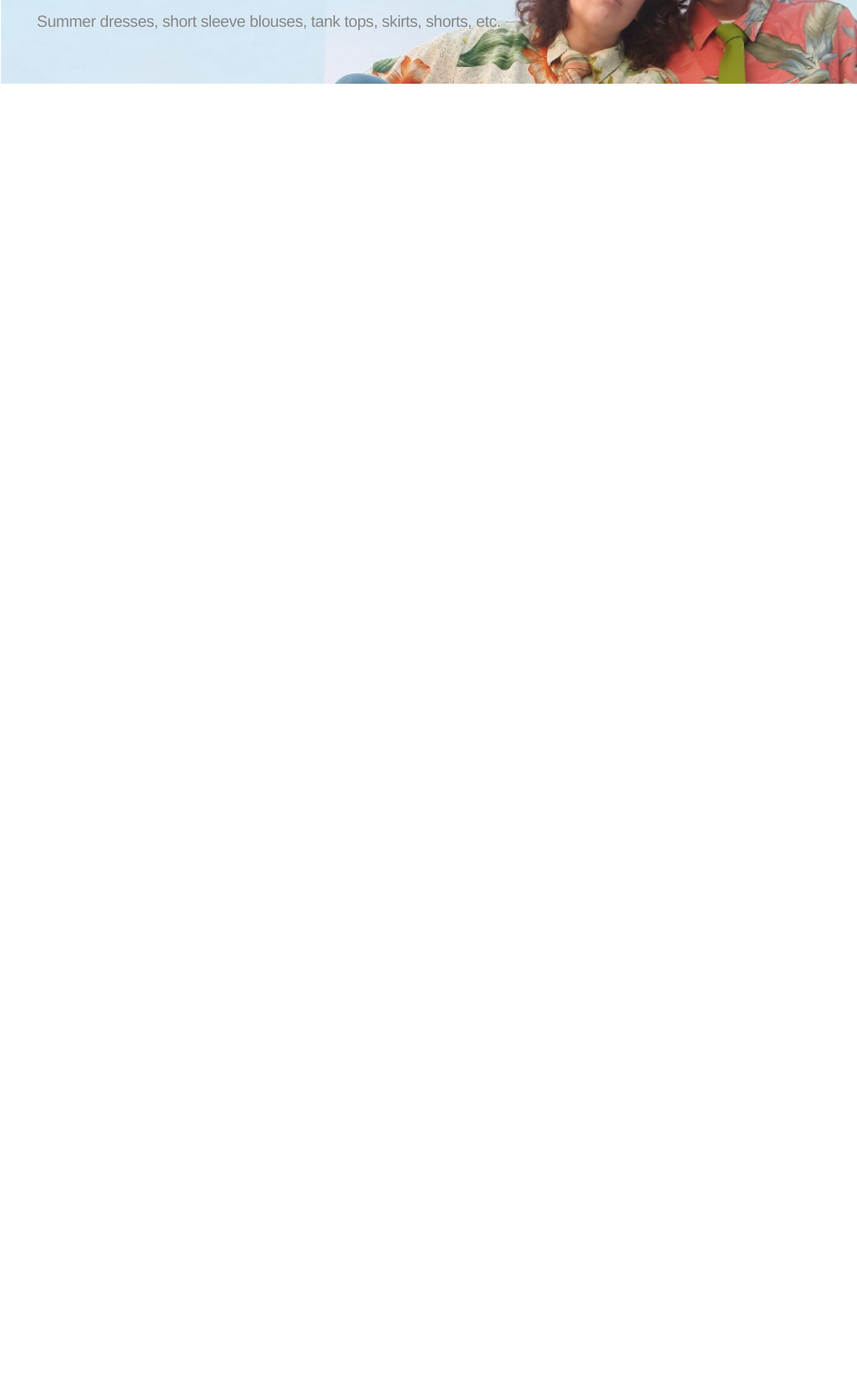
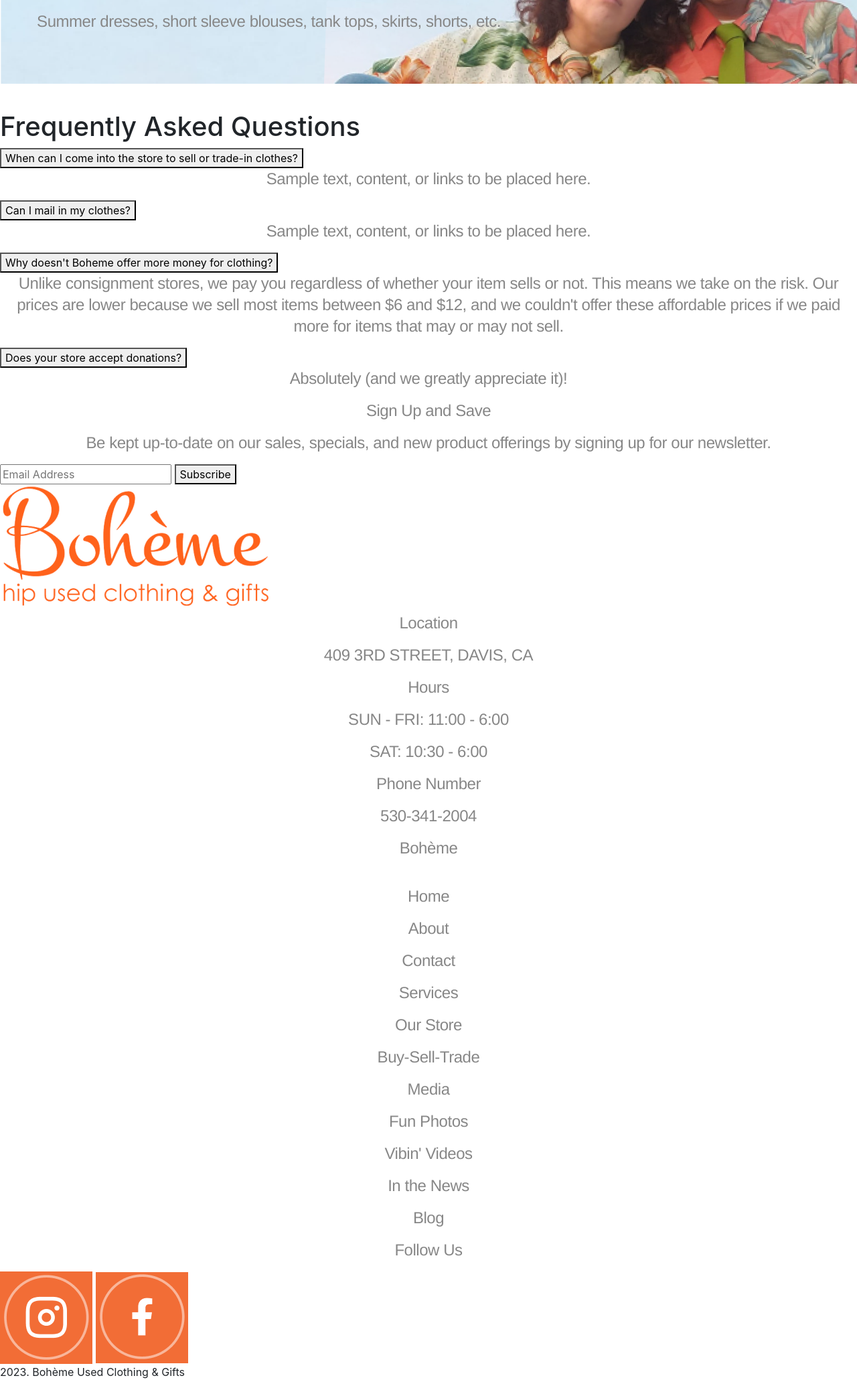
Before and after one commit to Ruprabhu25/boheme-website, a Flask app: template templates/trade.html in a window 1280 px wide. Shown: the part 175-2235 px from the top of the page at 67% size. Before the commit the page ends 300 px from the top, so only its background shows below. Run offline with Flask 3, Linux system fonts and the light colour scheme; the template is opened without the code that fills it, so the values that code supplies are empty; some libraries are stand-ins or nearby versions; some web fonts are replaced.

Commit message:
faq and footer

```diff
--- a/templates/trade.html
+++ b/templates/trade.html
@@ -25,5 +25,129 @@
     <div id="earn-titles">
 
     </div>
+    <div id="faq">
+      <h1 class="faqh">Frequently Asked Questions</h1>
+      <button type="button" class="collapsible">
+        When can I come into the store to sell or trade-in clothes?
+      </button>
+      <div class="content">
+        <p>Sample text, content, or links to be placed here.</p>
+      </div>
+      <button type="button" class="collapsible">
+        Can I mail in my clothes?
+      </button>
+      <div class="content">
+        <p>Sample text, content, or links to be placed here.</p>
+      </div>
+      <button type="button" class="collapsible">
+        Why doesn't Boheme offer more money for clothing?
+      </button>
+      <div class="content">
+        <p>
+          Unlike consignment stores, we pay you regardless of whether your item
+          sells or not. This means we take on the risk. Our prices are lower
+          because we sell most items between $6 and $12, and we couldn't offer
+          these affordable prices if we paid more for items that may or may not
+          sell.
+        </p>
+      </div>
+      <button type="button" class="collapsible">
+        Does your store accept donations?
+      </button>
+      <div class="content">
+        <p>Absolutely (and we greatly appreciate it)!</p>
+      </div>
+    </div>
+
+    <script>
+      var coll = document.getElementsByClassName("collapsible");
+      var i;
+
+      for (i = 0; i < coll.length; i++) {
+        coll[i].addEventListener("click", function () {
+          this.classList.toggle("active");
+          var content = this.nextElementSibling;
+          if (content.style.maxHeight) {
+            content.style.maxHeight = null;
+          } else {
+            content.style.maxHeight = content.scrollHeight + "px";
+          }
+        });
+      }
+    </script>
+    <!--footer-->
+    <div id="footer">
+      <div id="footer-top">
+        <div id="footer-info">
+          <p class="bold-text-footer">Sign Up and Save</p>
+          <p class="text-footer">
+            Be kept up-to-date on our sales, specials, and new product offerings
+            by signing up for our newsletter.
+          </p>
+        </div>
+        <div id="email-footer">
+          <input id="email-input" type="text" placeholder="Email Address" />
+          <button id="email-button">Subscribe</button>
+        </div>
+      </div>
+      <div id="footer-bottom">
+        <div id="footer-logo-container">
+          <img id="footer-logo" src="/static/img/boheme-logo-full.png" />
+        </div>
+        <div id="footer-location-hours">
+          <p class="bold-text-footer">Location</p>
+          <p class="text-footer">409 3RD STREET, DAVIS, CA</p>
+          <p class="bold-text-footer">Hours</p>
+          <p class="text-footer">SUN - FRI: 11:00 - 6:00</p>
+          <p class="text-footer">SAT: 10:30 - 6:00</p>
+          <p class="bold-text-footer">Phone Number</p>
+          <p class="text-footer">530-341-2004</p>
+        </div>
+        <div id="footer-boheme">
+          <p class="bold-text-footer">Bohème</p>
+          <p style="padding-top: 24px" class="text-footer text-footer-right">
+            Home
+          </p>
+          <p class="text-footer text-footer-right">About</p>
+          <p style="cursor: pointer" class="text-footer">Contact</p>
+        </div>
+        <div id="footer-services">
+          <p style="cursor: auto" class="bold-text-footer text-footer-right">
+            Services
+          </p>
+          <p class="text-footer text-footer-right">Our Store</p>
+          <p style="cursor: pointer" class="text-footer">Buy-Sell-Trade</p>
+        </div>
+        <div id="footer-media">
+          <p style="cursor: auto" class="bold-text-footer text-footer-right">
+            Media
+          </p>
+          <p class="text-footer text-footer-right">Fun Photos</p>
+          <p class="text-footer text-footer-right">Vibin' Videos</p>
+          <p class="text-footer text-footer-right">In the News</p>
+          <p style="cursor: pointer" class="text-footer">Blog</p>
+        </div>
+        <div id="footer-follow-us">
+          <p style="cursor: auto" class="bold-text-footer text-footer-right">
+            Follow Us
+          </p>
+          <a href="https://www.instagram.com/boheme.threads/?hl=en">
+            <img
+              style="cursor: pointer"
+              src="/static/img/footer-instagram.png"
+              class="footer-icon"
+            />
+          </a>
+          <a href="https://www.facebook.com/BohemeThreads/">
+            <img
+              style="cursor: pointer"
+              src="/static/img/footer-facebook.png"
+              class="footer-icon"
+            />
+          </a>
+        </div>
+      </div>
+      <div id="copyright-footer">2023. Bohème Used Clothing & Gifts</div>
+    </div>
 </body>
 </html>
```
